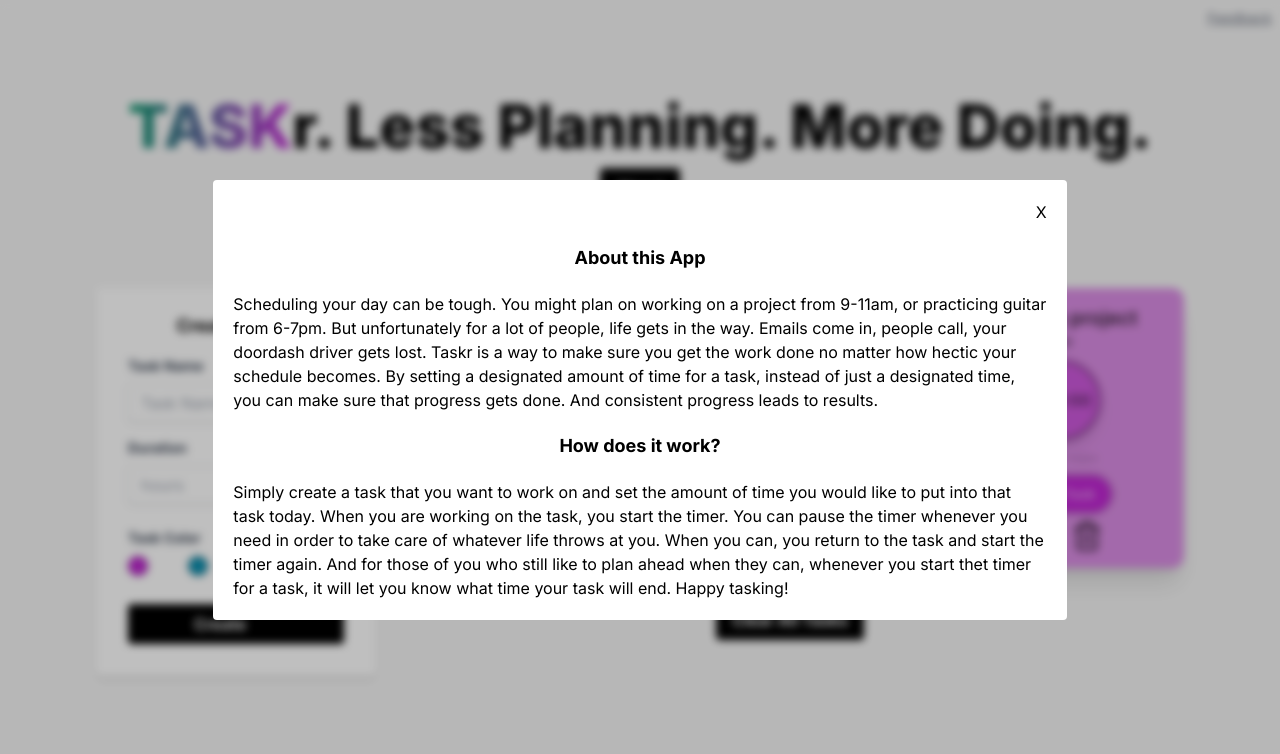
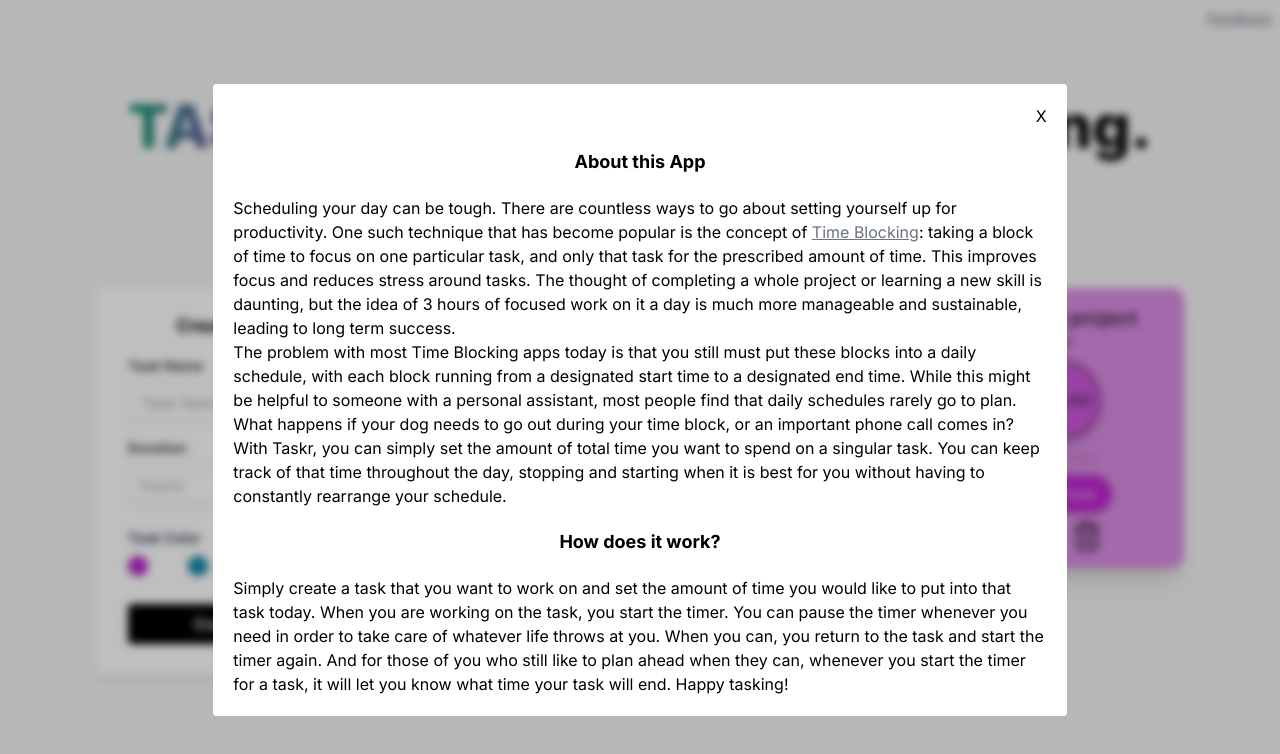
Before and after one commit to scoops52/Taskr, a Next.js app: page / in a window 1280 px wide. Both pictures are taken after a click on the button "About". Shown: the top 754 px of the page. Built offline with nearby package versions, Linux system fonts and the light colour scheme.

Commit message:
edit about text

```diff
--- a/components/AboutModal.tsx
+++ b/components/AboutModal.tsx
@@ -1,6 +1,7 @@
 import { useAppDispatch } from '@/store/hooks'
 import { closeModal } from '@/store/modal';
-import React from 'react'
+import Link from 'next/link';
+
 
 const AboutModal = () => {
     const dispatch = useAppDispatch();
@@ -12,9 +13,12 @@
     <div className="flex flex-col gap-5 bg-white text-black p-5 rounded w-full md:w-2/3">
         <button onClick={handleClose} className="text-right text-xlg">X</button>
         <h1 className="text-lg font-bold text-center">About this App</h1>
-        <p>Scheduling your day can be tough. You might plan on working on a project from 9-11am, or practicing guitar from 6-7pm. But unfortunately for a lot of people, life gets in the way. Emails come in, people call, your doordash driver gets lost. Taskr is a way to make sure you get the work done no matter how hectic your schedule becomes. By setting a designated amount of time for a task, instead of just a designated time, you can make sure that progress gets done. And consistent progress leads to results. </p>
+        <p>Scheduling your day can be tough. There are countless ways to go about setting yourself up for productivity. One such technique that has become popular is the concept of <span className='text-gray-500 underline'><Link href='https://www.betterup.com/blog/time-blocking'>Time Blocking</Link></span>: taking a block of time to focus on one particular task, and only that task for the prescribed amount of time. This improves focus and reduces stress around tasks. The thought of completing a whole project or learning a new skill is daunting, but the idea of 3 hours of focused work on it a day is much more manageable and sustainable, leading to long term success.
+        <br />
+        The problem with most Time Blocking apps today is that you still must put these blocks into a daily schedule, with each block running from a designated start time to a designated end time. While this might be helpful to someone with a personal assistant, most people find that daily schedules rarely go to plan. What happens if your dog needs to go out during your time block, or an important phone call comes in? With Taskr, you can simply set the amount of total time you want to spend on a singular task. You can keep track of that time throughout the day, stopping and starting when it is best for you without having to constantly rearrange your schedule.
+        </p>
         <h1 className="text-lg font-bold text-center">How does it work?</h1>
-        <p>Simply create a task that you want to work on and set the amount of time you would like to put into that task today. When you are working on the task, you start the timer. You can pause the timer whenever you need in order to take care of whatever life throws at you. When you can, you return to the task and start the timer again. And for those of you who still like to plan ahead when they can, whenever you start thet timer for a task, it will let you know what time your task will end. Happy tasking!</p>
+        <p>Simply create a task that you want to work on and set the amount of time you would like to put into that task today. When you are working on the task, you start the timer. You can pause the timer whenever you need in order to take care of whatever life throws at you. When you can, you return to the task and start the timer again. And for those of you who still like to plan ahead when they can, whenever you start the timer for a task, it will let you know what time your task will end. Happy tasking!</p>
     </div>
   )
 }
```
